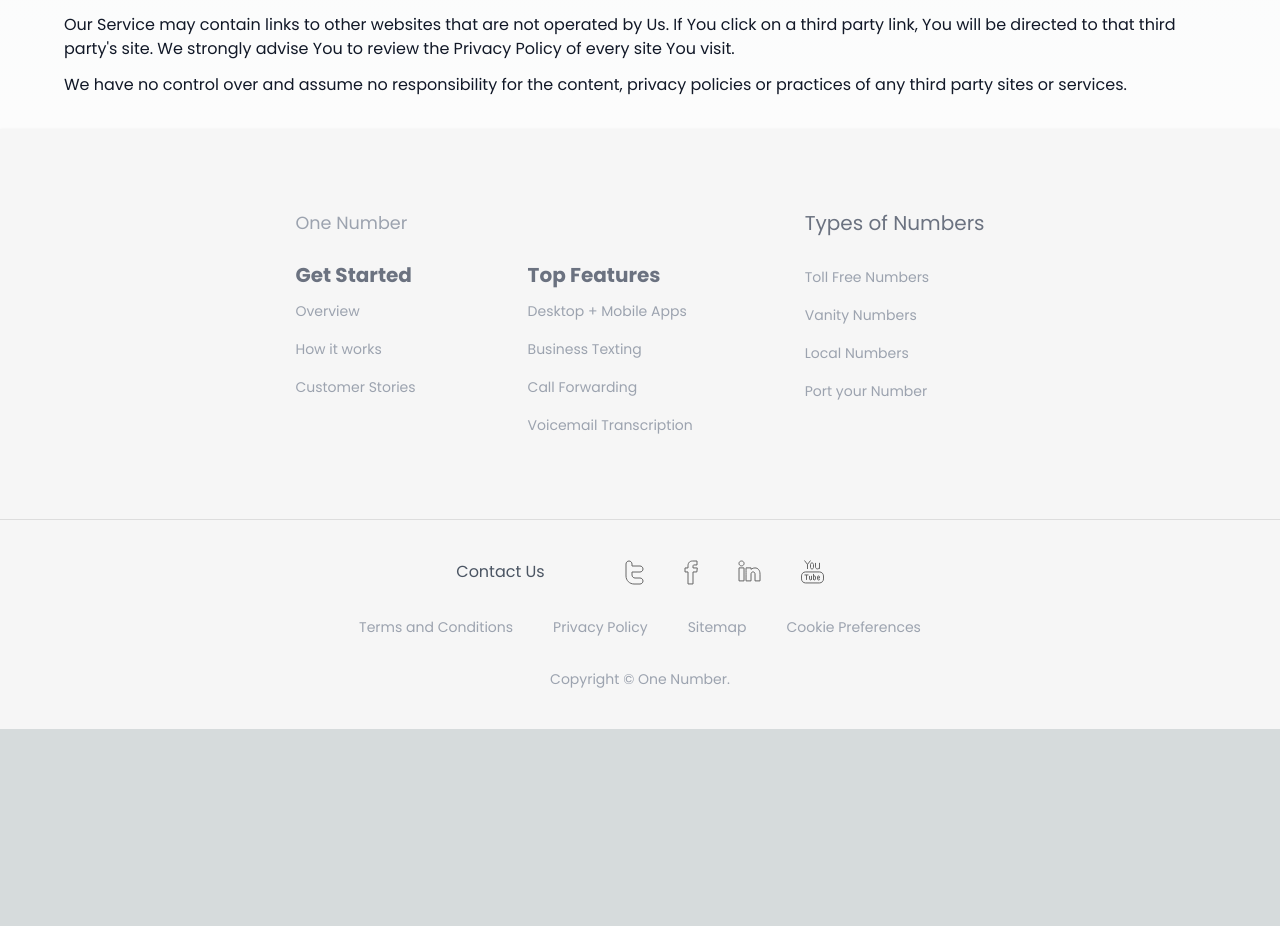
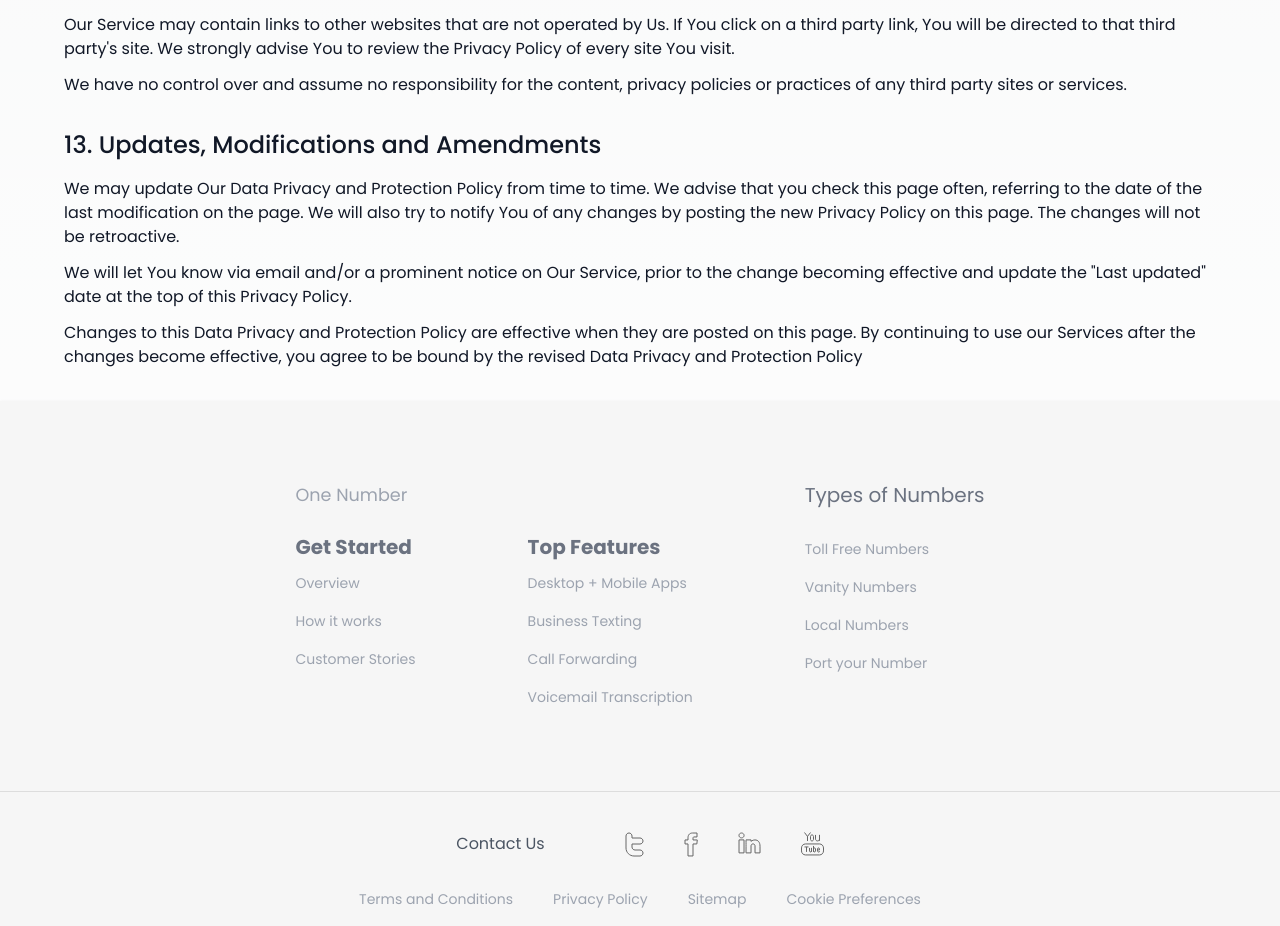
Before and after one commit to NwekeGoddy/onenumber.africa, a Next.js app: page /privacy-policy in a window 1280 px wide. Shown: the part 7460-8386 px from the top of the page. Before the commit the page ends 8189 px from the top, so only its background shows below. Built offline with nearby package versions, Linux system fonts and the light colour scheme.

Commit message:
add section thirteen
Signed-off-by: Nweke Chidi <nwekechidigodwin460@gmail.com>

```diff
--- a/src/pages/privacy-policy.js
+++ b/src/pages/privacy-policy.js
@@ -1014,7 +1014,33 @@
             </p>
           </section>
 
+          {/* Section 13 */}
+          <section className="mb-4 sm:mb-8 text-gray-900">
+            <h3 className="text-xl sm:text-2xl mb-2 sm:mb-4 font-medium">
+              13. Updates, Modifications and Amendments
+            </h3>
 
+            <p className="text-sm sm:text-base mb-3 leading-7">
+              We may update Our Data Privacy and Protection Policy from time to
+              time. We advise that you check this page often, referring to the
+              date of the last modification on the page. We will also try to
+              notify You of any changes by posting the new Privacy Policy on
+              this page. The changes will not be retroactive.
+            </p>
+
+            <p className="text-sm sm:text-base mb-3 leading-7">
+              We will let You know via email and/or a prominent notice on Our
+              Service, prior to the change becoming effective and update the
+              &quot;Last updated&quot; date at the top of this Privacy Policy.
+            </p>
+
+            <p className="text-sm sm:text-base mb-3 leading-7">
+              Changes to this Data Privacy and Protection Policy are effective
+              when they are posted on this page. By continuing to use our
+              Services after the changes become effective, you agree to be bound
+              by the revised Data Privacy and Protection Policy
+            </p>
+          </section>
         </section>
         <Footer />
       </main>
```
